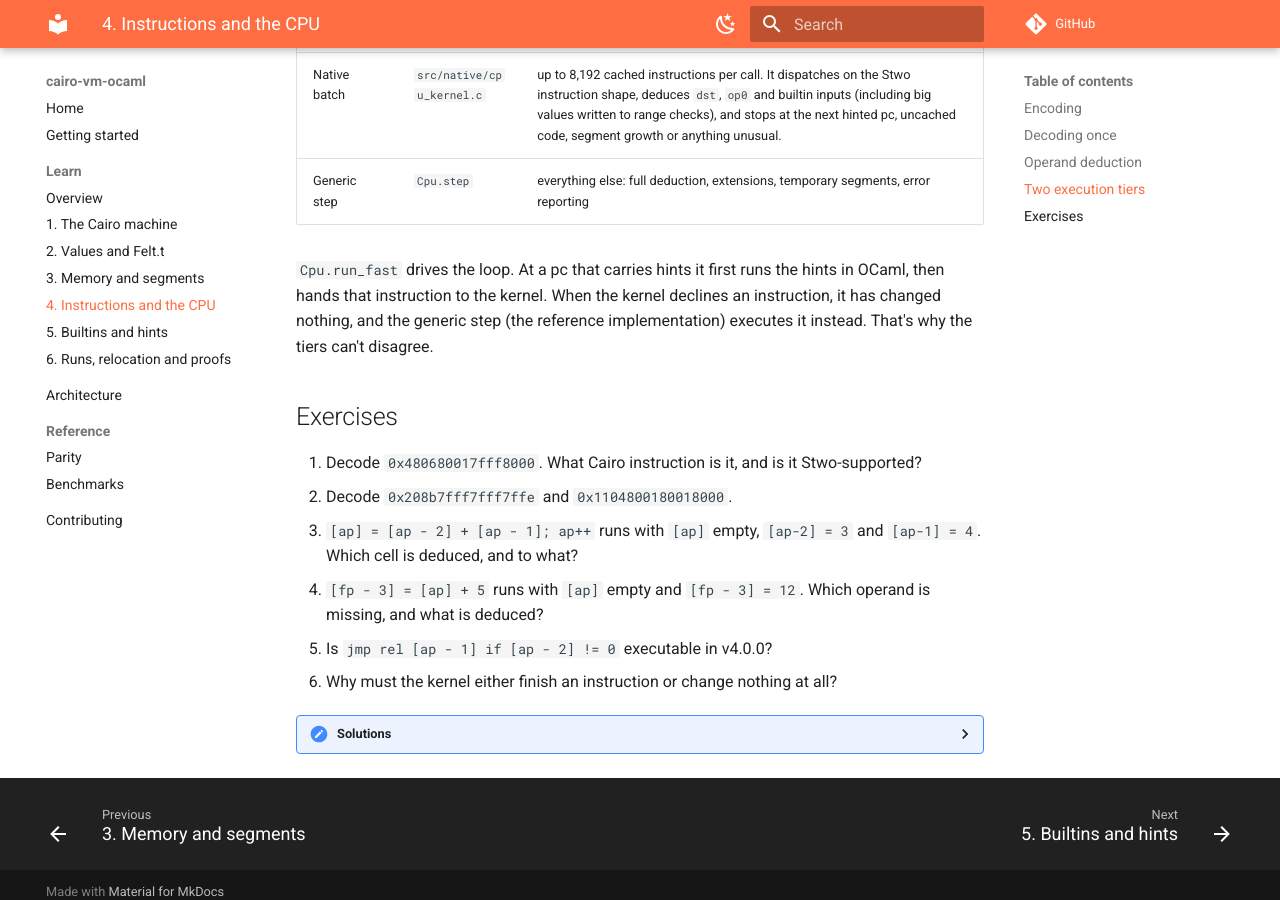
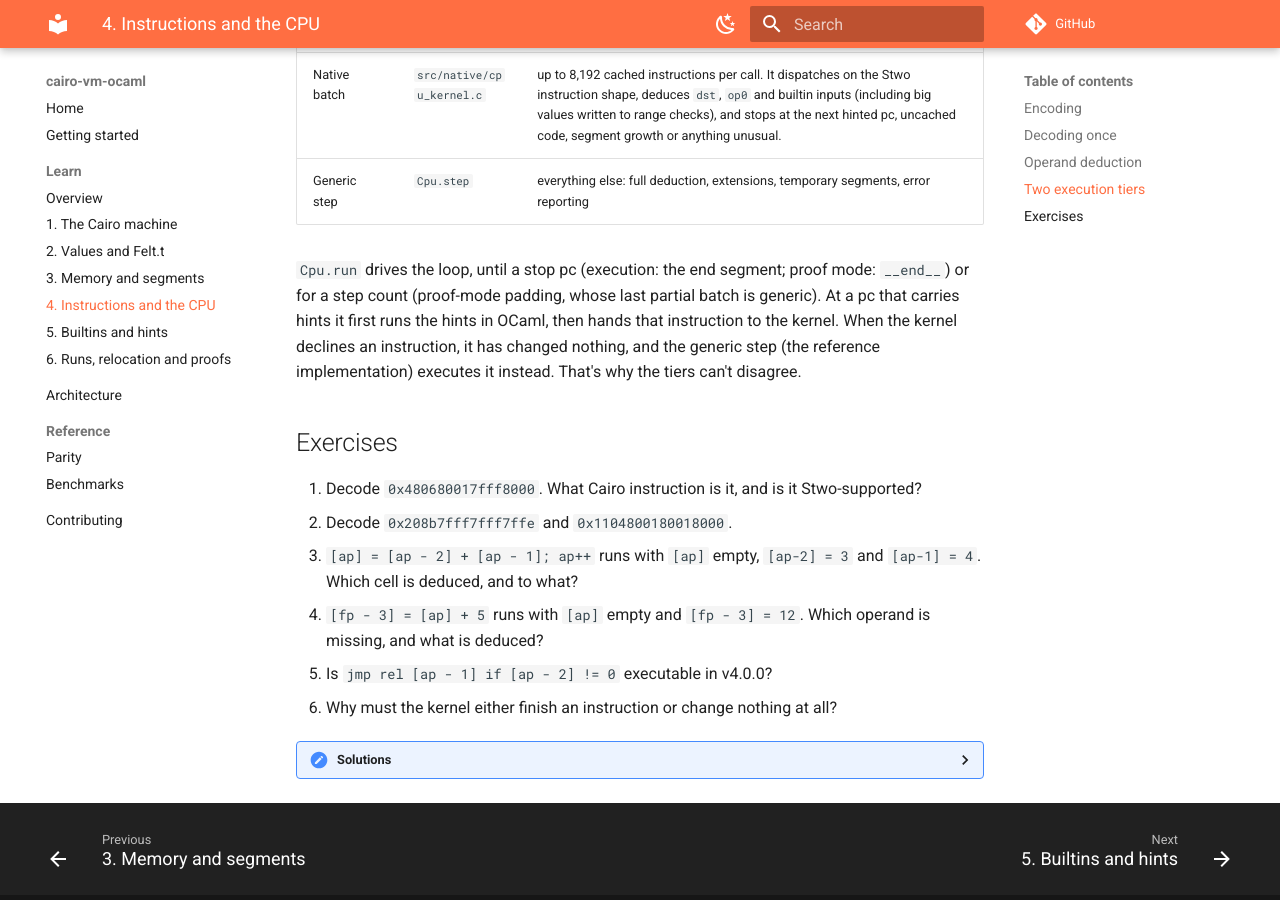
Before and after one commit to teddyjfpender/cairo-vm-ocaml, an MkDocs documentation site: the page built from docs/learn/instructions.md, in a window 1280 px wide and 900 px high, scrolled down 1786 px. Built offline with MkDocs 1.6.1 and Material for MkDocs 9.7.7, drawn with Linux system fonts in a browser that asks for light colours; comment, search, counter and statistics services are not loaded.

Commit message:
Proof mode: drive the native kernel; no trace doubling at 2^26 steps
Runner.run_until_pc / run_for_steps stepped generically. Cpu.run now takes
an optional stop pc and step count and replaces run_fast / run_relocating:
the kernel already stops before an uncached pc (a cached stop pc is flagged
for the run), a bounded run's last partial batch is generic, and once a
relocation rule exists every step is generic. The C kernel is unchanged.

The trace buffer gets two words of headroom so a padded 2^k-step proof run
no longer copies 512 MB into a 1 GB buffer on its last steps.

Parity: proof_small PASS=138, exec PASS=155 BOTH_FAIL=10, proof_bench
fibonacci/poseidon/keccak/dict/big_factorial/secp PASS.

Co-Authored-By: Claude Opus 5.5 <noreply@anthropic.com>

```diff
--- a/docs/learn/instructions.md
+++ b/docs/learn/instructions.md
@@ -60,7 +60,9 @@ The same semantics run at two speeds:
 | Native batch | `src/native/cpu_kernel.c` | up to 8,192 cached instructions per call. It dispatches on the Stwo instruction shape, deduces `dst`, `op0` and builtin inputs (including big values written to range checks), and stops at the next hinted pc, uncached code, segment growth or anything unusual. |
 | Generic step | `Cpu.step` | everything else: full deduction, extensions, temporary segments, error reporting |
 
-`Cpu.run_fast` drives the loop. At a pc that carries hints it first runs the hints in OCaml,
+`Cpu.run` drives the loop, until a stop pc (execution: the end segment; proof mode: `__end__`)
+or for a step count (proof-mode padding, whose last partial batch is generic). At a pc that
+carries hints it first runs the hints in OCaml,
 then hands that instruction to the kernel. When the kernel declines an instruction, it has
 changed nothing, and the generic step (the reference implementation) executes it instead.
 That's why the tiers can't disagree.
```
Also changed, not shown: docs/architecture.md (+4 -4 lines), 6 other files.
